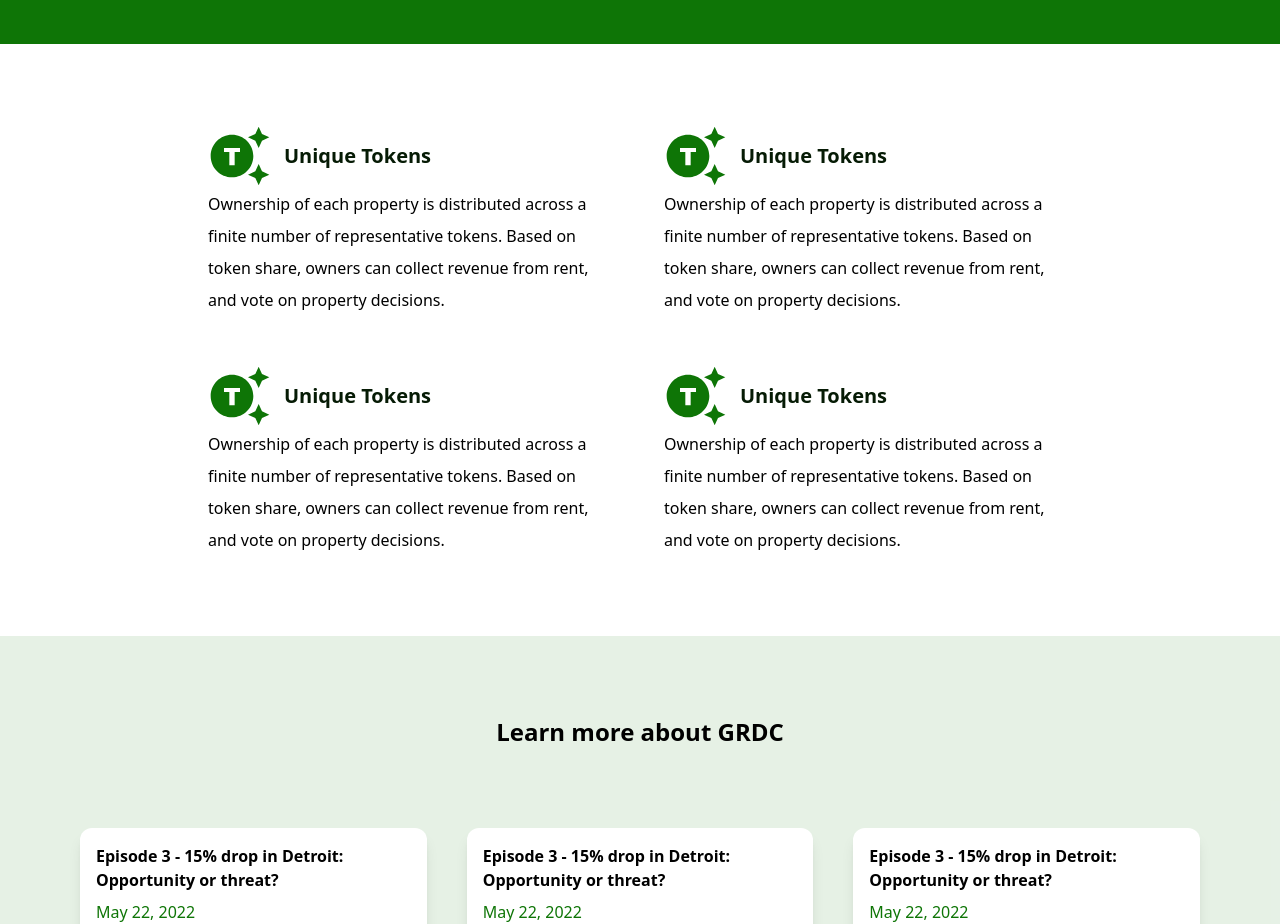
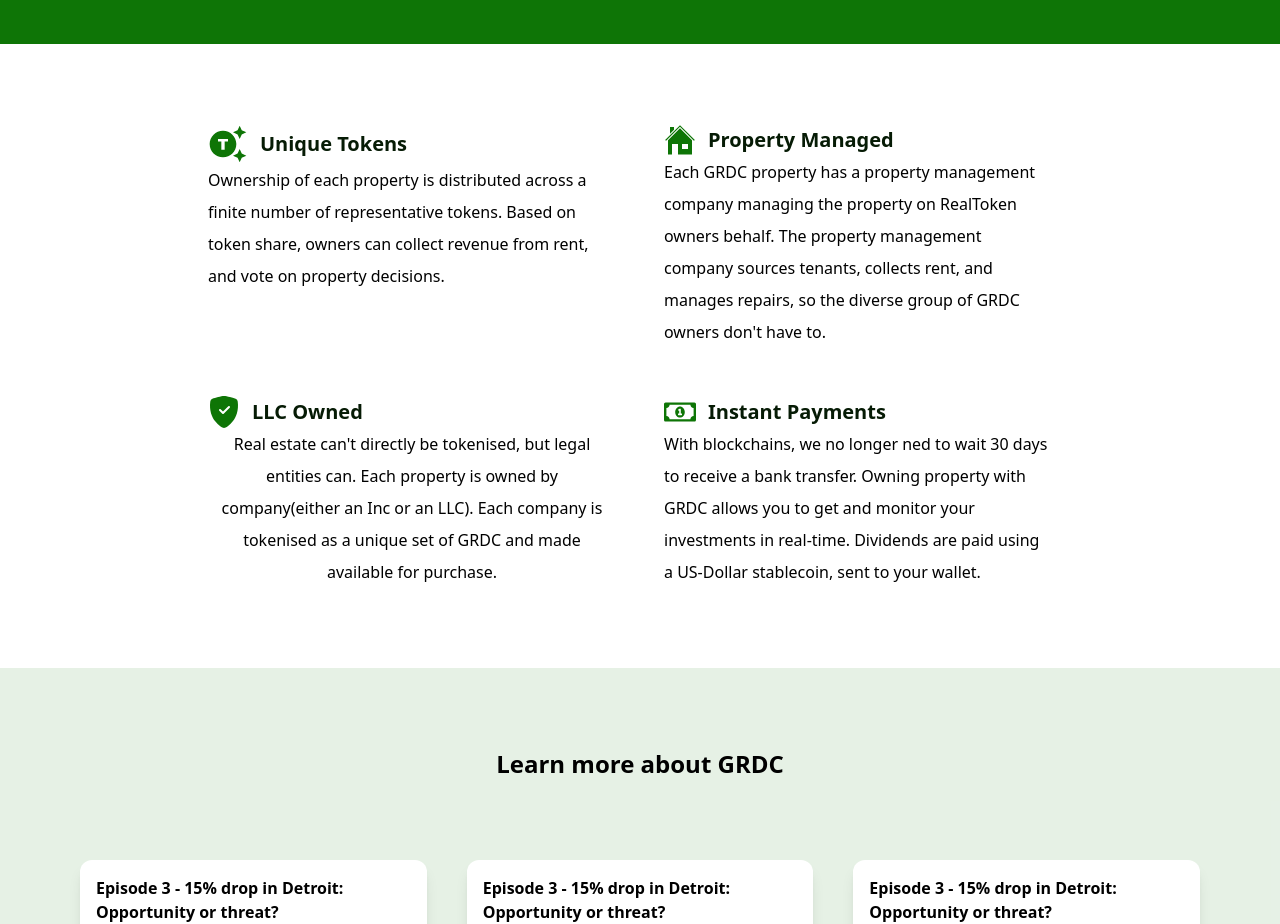
Before and after one commit to Mogakamo/GRDC-landing, a Next.js app: page / in a window 1280 px wide. Shown: the part 1740-2664 px from the top of the page. Built offline with nearby package versions, Linux system fonts and the light colour scheme.

Commit message:
finisfinished with the features section

```diff
--- a/components/Features.jsx
+++ b/components/Features.jsx
@@ -1,6 +1,9 @@
 import Image from "next/image";
 import React from "react";
 import { MdGeneratingTokens } from "react-icons/md";
+import { GiHouse } from "react-icons/gi";
+import { FaRegMoneyBillAlt } from "react-icons/fa";
+import { BsShieldFillCheck } from "react-icons/bs";
 
 const Features = () => {
   return (
@@ -9,7 +12,7 @@
         {" "}
         <div className="flex flex-col">
           <div className="flex items-center justify-start space-x-3">
-            <MdGeneratingTokens className="h-16 w-16 text-[#0E7506]" />
+            <MdGeneratingTokens className="h-10 w-10 text-[#0E7506]" />
             <h1 className="text-[#061b05] text-xl font-semibold">
               Unique Tokens
             </h1>
@@ -21,42 +24,43 @@
           </p>
         </div>
         <div className="flex flex-col">
-          <div className="flex items-center justify-start space-x-3">
-            <MdGeneratingTokens className="h-16 w-16 text-[#0E7506]" />
+          <div className="flex items-center justify-items-end space-x-3">
+            <GiHouse className="h-8 w-8 text-[#0E7506]" />
             <h1 className="text-[#061b05] text-xl font-semibold">
-              Unique Tokens
+              Property Managed
             </h1>
           </div>
-          <p className="leading-loose font-light">
-            Ownership of each property is distributed across a finite number of
-            representative tokens. Based on token share, owners can collect
-            revenue from rent, and vote on property decisions.
+          <p className="leading-loose font-light w-96">
+            Each GRDC property has a property management company managing the
+            property on RealToken owners behalf. The property management company
+            sources tenants, collects rent, and manages repairs, so the diverse
+            group of GRDC owners don't have to.
           </p>
         </div>
         <div className="flex flex-col">
           <div className="flex items-center justify-start space-x-3">
-            <MdGeneratingTokens className="h-16 w-16 text-[#0E7506]" />
-            <h1 className="text-[#061b05] text-xl font-semibold">
-              Unique Tokens
-            </h1>
+            <BsShieldFillCheck className="h-8 w-8 text-[#0E7506]" />
+            <h1 className="text-[#061b05] text-xl font-semibold">LLC Owned</h1>
           </div>
-          <p className="leading-loose font-light">
-            Ownership of each property is distributed across a finite number of
-            representative tokens. Based on token share, owners can collect
-            revenue from rent, and vote on property decisions.
+          <p className="leading-loose font-light text-center">
+            Real estate can't directly be tokenised, but legal entities can.
+            Each property is owned by company(either an Inc or an LLC). Each
+            company is tokenised as a unique set of GRDC and made available for
+            purchase.
           </p>
         </div>
         <div className="flex flex-col">
           <div className="flex items-center justify-start space-x-3">
-            <MdGeneratingTokens className="h-16 w-16 text-[#0E7506]" />
+            <FaRegMoneyBillAlt className="h-8 w-8 text-[#0E7506]" />
             <h1 className="text-[#061b05] text-xl font-semibold">
-              Unique Tokens
+              Instant Payments
             </h1>
           </div>
-          <p className="leading-loose font-light">
-            Ownership of each property is distributed across a finite number of
-            representative tokens. Based on token share, owners can collect
-            revenue from rent, and vote on property decisions.
+          <p className="leading-loose font-light text-cente w-96">
+            With blockchains, we no longer ned to wait 30 days to receive a bank
+            transfer. Owning property with GRDC allows you to get and monitor
+            your investments in real-time. Dividends are paid using a US-Dollar
+            stablecoin, sent to your wallet.
           </p>
         </div>
       </div>
```
